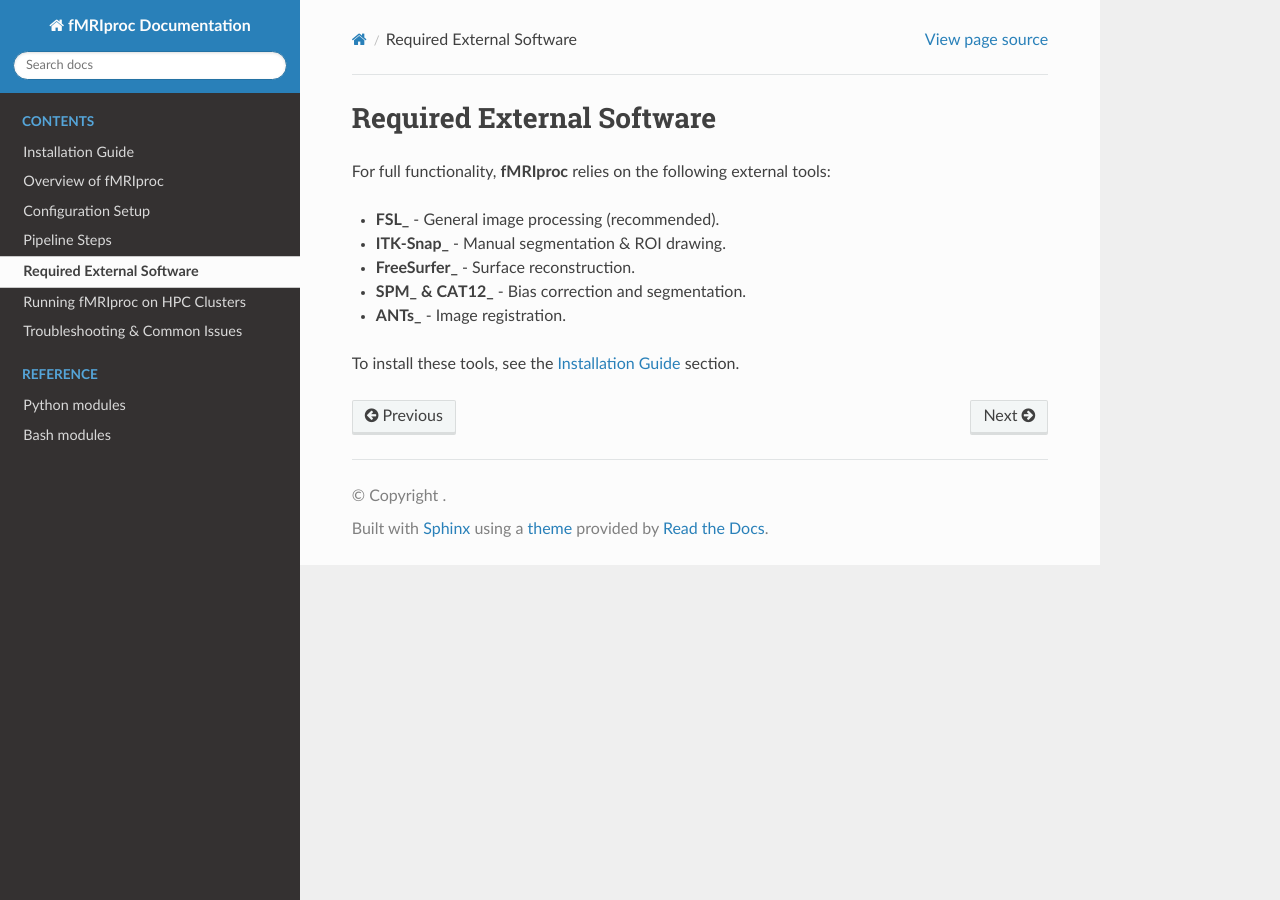
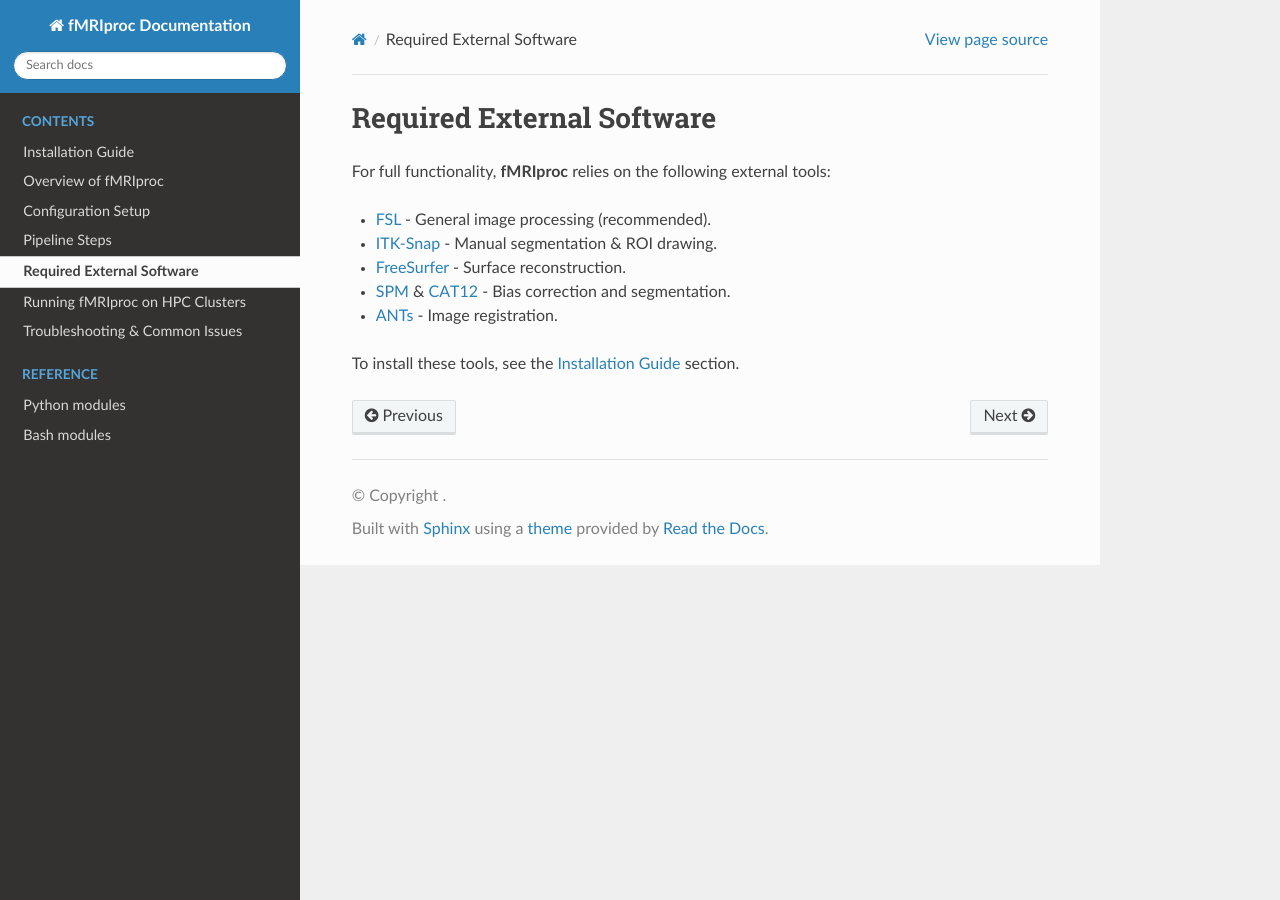
Before and after one commit to gjheij/fmriproc, a Sphinx documentation site: the page built from doc/source/additional_software.rst, in a window 1280 px wide. Built offline with Sphinx 7.4.7 and the Read the Docs theme 3.1.0, drawn with Linux system fonts in a browser that asks for light colours; the version number could not be read and is left out.

Commit message:
more links

```diff
--- a/doc/source/additional_software.rst
+++ b/doc/source/additional_software.rst
@@ -5,10 +5,10 @@ Required External Software
 
 For full functionality, **fMRIproc** relies on the following external tools:
 
-- **FSL_** - General image processing (recommended).
-- **ITK-Snap_** - Manual segmentation & ROI drawing.
-- **FreeSurfer_** - Surface reconstruction.
-- **SPM_ & CAT12_** - Bias correction and segmentation.
-- **ANTs_** - Image registration.
+- FSL_ - General image processing (recommended).
+- ITK-Snap_ - Manual segmentation & ROI drawing.
+- FreeSurfer_ - Surface reconstruction.
+- SPM_ & CAT12_ - Bias correction and segmentation.
+- ANTs_ - Image registration.
 
 To install these tools, see the :doc:`installation` section.
--- a/doc/source/installation.rst
+++ b/doc/source/installation.rst
@@ -31,7 +31,7 @@ This installs the core Python package and scripts.
 Configuring the Environment
 ---------------------------
 
-To ensure smooth execution, **fMRIproc** uses a `spinoza_config` file for paths and settings.
+To ensure smooth execution, **fMRIproc** uses a `spinoza_config` file for paths and settings (see :doc:`configuration`).
 
 After installation, run:
 
--- a/doc/source/pipeline_steps.rst
+++ b/doc/source/pipeline_steps.rst
@@ -579,8 +579,7 @@ To install `wb_command`, follow these steps:
         export PATH=${PATH}:${WB}
 
 5. Run ``source ~/.bash_profile`` or restart your terminal for changes to take effect.
-6. Follow the conversion steps in the `ants2fsl guide <https://github.com/gjheij/fmriproc/blob/main/fmriproc/misc/ants2fsl.md>`_.
-   - Filepaths, subject IDs, session IDs, and task IDs may differ, but the general workflow is outlined in the guide.
+6. Follow the conversion steps in the `ants2fsl guide <https://github.com/gjheij/fmriproc/blob/main/fmriproc/misc/ants2fsl.md>`_. Filepaths, subject IDs, session IDs, and task IDs may differ, but the general workflow is outlined in the guide.
 
 Case: Running fMRIPrep on Extremely Partial FOV Data
 ~~~~~~~~~~~~~~~~~~~~~~~~~~~~~~~~~~~~~~~~~~~~~~~~~~~~
```
